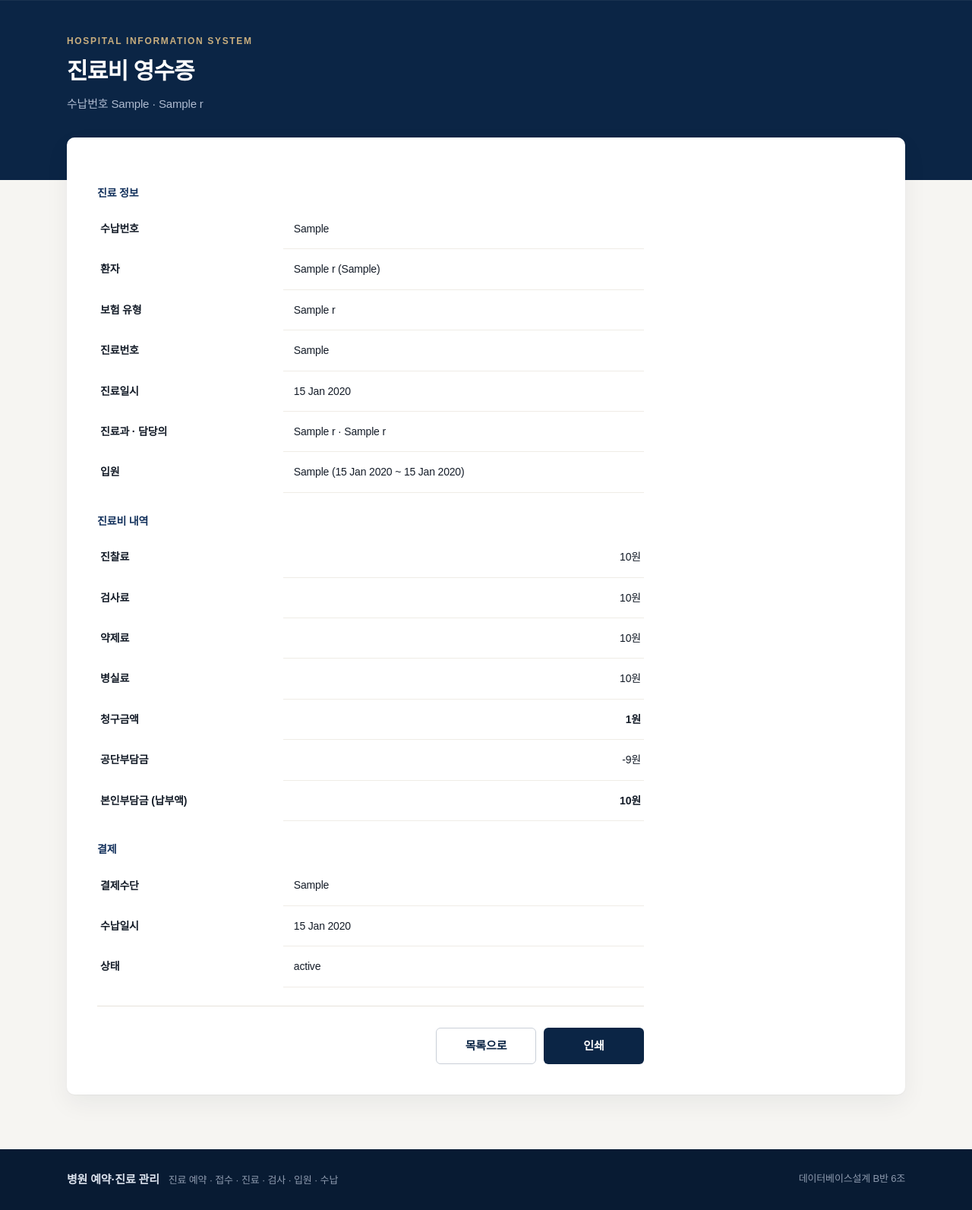
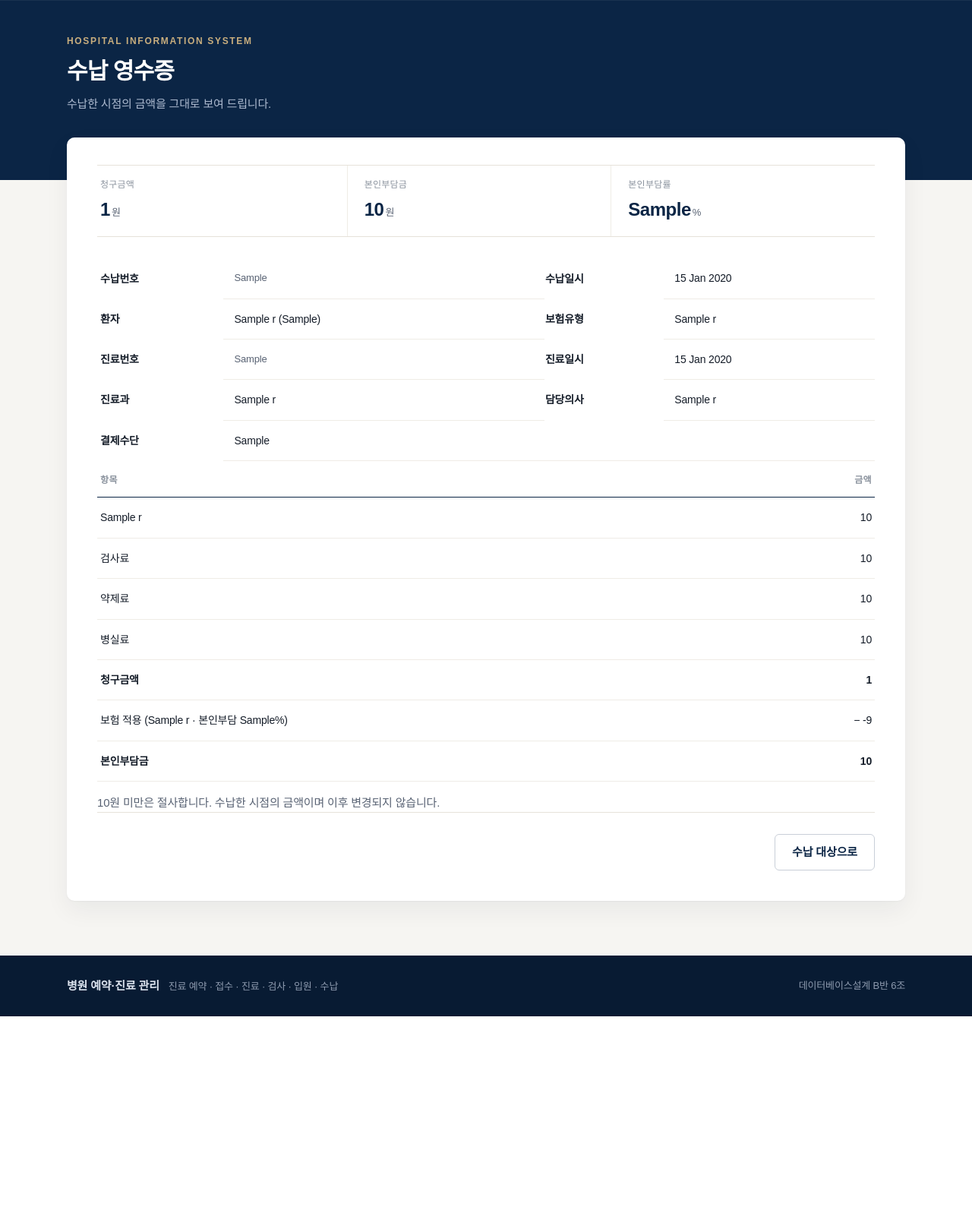
Before and after one commit to ekdus0313/hospital-db, a Node server app: template views/admission/receipt.ejs in a window 1280 px wide. Shown: the part 73-1666 px from the top of the page at 76% size. After the commit the page ends 1411 px from the top, so only its background shows below. Run offline with Node 20, Linux system fonts and the light colour scheme; the template is opened without the code that fills it: most values are stand-ins (such as "Sample title", 1, 10 or a date in 2020); some web fonts are replaced.

Commit message:
조원4: 영수증 주소를 계획서(/admission/receipt/:mrno)에 맞춤, 병실·병상 관리 추가

```diff
--- a/views/admission/pay.ejs
+++ b/views/admission/pay.ejs
@@ -21,7 +21,7 @@
     <p><a class="btn btn--secondary" href="/admission/inpatients">입원 현황으로</a></p>
   <% } else if (bill.pay_status === '완료') { %>
     <p class="alert">이미 수납이 끝난 진료입니다.</p>
-    <p><a class="btn btn--primary" href="/admission/payments/<%= bill.medical_record_no %>/receipt">영수증 보기</a></p>
+    <p><a class="btn btn--primary" href="/admission/receipt/<%= bill.medical_record_no %>">영수증 보기</a></p>
   <% } else { %>
     <form class="form" method="POST" action="/admission/payments/<%= bill.medical_record_no %>">
       <label class="field">
--- a/views/admission/receipt.ejs
+++ b/views/admission/receipt.ejs
@@ -1,69 +1,58 @@
-<%# views/admission/receipt.ejs — 진료비 영수증 (조원4). payment 저장값만 표시 %>
-<%- include('../layout/header', { title: '진료비 영수증', subtitle: '수납번호 ' + r.payment_no + ' · ' + r.patient_name }) %>
+<%# views/admission/receipt.ejs — 수납 영수증 (조원4, R-0029). payment 저장값만 표시 %>
+<%- include('../layout/header', { title: '수납 영수증',
+        subtitle: '수납한 시점의 금액을 그대로 보여 드립니다.' }) %>
 <%
-  const won = n => Number(n || 0).toLocaleString('ko-KR') + '원';
-  const insurerShare = Number(r.total_amount) - Number(r.patient_amount);   // 공단부담금 (저장값끼리 계산)
-  const backHref = (typeof user !== 'undefined' && user && user.role === 'patient') ? '/patient/payments' : '/admission/payments';
+  const won = n => Number(n || 0).toLocaleString('ko-KR');
+  // 환자는 원무 화면(/admission/payments)에 들어갈 수 없으므로 자기 수납 내역으로 돌려보낸다
+  const isPatient = typeof user !== 'undefined' && user && user.role === 'patient';
 %>
 
-<style>
-  .receipt { max-width: 720px; }
-  .receipt table { width: 100%; margin-bottom: 24px; }
-  .receipt th { width: 34%; text-align: left; }
-  .receipt td.num { text-align: right; }
-  .receipt .total th, .receipt .total td { font-weight: 700; }
-  @media print {
-    .topbar, .mainnav, .hero, .footer, .no-print { display: none !important; }
-    .receipt { max-width: none; }
-  }
-</style>
+<dl class="stats">
+  <div><dt>청구금액</dt><dd><%= won(r.total_amount) %><small>원</small></dd></div>
+  <div><dt>본인부담금</dt><dd><%= won(r.patient_amount) %><small>원</small></dd></div>
+  <div><dt>본인부담률</dt><dd><%= r.copay_rate %><small>%</small></dd></div>
+</dl>
 
-<% if (msg) { %>
-  <div class="alert no-print" role="status"><%= msg %></div>
-<% } %>
-
-<div class="receipt">
-  <h3>진료 정보</h3>
+<div class="table-wrap">
 <table>
   <tbody>
-      <tr><th>수납번호</th><td><%= r.payment_no %></td></tr>
-      <tr><th>환자</th><td><%= r.patient_name %> (<%= r.patient_no %>)</td></tr>
-      <tr><th>보험 유형</th><td><%= r.insurance_name %></td></tr>
-      <tr><th>진료번호</th><td><%= r.medical_record_no %></td></tr>
-      <tr><th>진료일시</th><td><%= r.treated_at %></td></tr>
-      <tr><th>진료과 · 담당의</th><td><%= r.dept_name %> · <%= r.employee_name %></td></tr>
-      <% if (r.admission_no) { %>
-        <tr><th>입원</th><td><%= r.admission_no %> (<%= r.admit_at %> ~ <%= r.discharge_at || '' %>)</td></tr>
-      <% } %>
+    <tr><th>수납번호</th><td class="code"><%= r.payment_no %></td>
+        <th>수납일시</th><td><%= r.paid_at %></td></tr>
+    <tr><th>환자</th><td><%= r.patient_name %> (<%= r.patient_no %>)</td>
+        <th>보험유형</th><td><%= r.insurance_name %></td></tr>
+    <tr><th>진료번호</th><td class="code"><%= r.medical_record_no %></td>
+        <th>진료일시</th><td><%= r.treated_at %></td></tr>
+    <tr><th>진료과</th><td><%= r.dept_name %></td>
+        <th>담당의사</th><td><%= r.employee_name %></td></tr>
+    <tr><th>결제수단</th><td colspan="3"><%= r.pay_method %></td></tr>
   </tbody>
 </table>
+</div>
 
-  <h3>진료비 내역</h3>
+<div class="table-wrap">
 <table>
+  <thead><tr><th>항목</th><th class="num">금액</th></tr></thead>
   <tbody>
-      <tr><th>진찰료</th><td class="num"><%= won(r.consult_amount) %></td></tr>
-      <tr><th>검사료</th><td class="num"><%= won(r.test_amount) %></td></tr>
-      <tr><th>약제료</th><td class="num"><%= won(r.drug_amount) %></td></tr>
-      <tr><th>병실료</th><td class="num"><%= won(r.room_amount) %></td></tr>
-      <tr class="total"><th>청구금액</th><td class="num"><%= won(r.total_amount) %></td></tr>
-      <tr><th>공단부담금</th><td class="num"><%= won(insurerShare) %></td></tr>
-      <tr class="total"><th>본인부담금 (납부액)</th><td class="num"><%= won(r.patient_amount) %></td></tr>
+    <tr><td><%= r.fee_name %></td><td class="num"><%= won(r.consult_amount) %></td></tr>
+    <tr><td>검사료</td><td class="num"><%= won(r.test_amount) %></td></tr>
+    <tr><td>약제료</td><td class="num"><%= won(r.drug_amount) %></td></tr>
+    <tr><td>병실료</td><td class="num"><%= won(r.room_amount) %></td></tr>
+    <tr><td><b>청구금액</b></td><td class="num"><b><%= won(r.total_amount) %></b></td></tr>
+    <tr><td>보험 적용 (<%= r.insurance_name %> · 본인부담 <%= r.copay_rate %>%)</td>
+        <td class="num">− <%= won(r.total_amount - r.patient_amount) %></td></tr>
+    <tr><td><b>본인부담금</b></td><td class="num"><b><%= won(r.patient_amount) %></b></td></tr>
   </tbody>
 </table>
+</div>
 
-  <h3>결제</h3>
-  <table>
-    <tbody>
-      <tr><th>결제수단</th><td><%= r.pay_method %></td></tr>
-      <tr><th>수납일시</th><td><%= r.paid_at %></td></tr>
-      <tr><th>상태</th><td><%= r.pay_status %></td></tr>
-    </tbody>
-  </table>
+<p class="muted">10원 미만은 절사합니다. 수납한 시점의 금액이며 이후 변경되지 않습니다.</p>
 
-  <div class="form__actions no-print">
-    <a class="btn btn--secondary" href="<%= backHref %>">목록으로</a>
-    <button type="button" class="btn btn--primary" onclick="window.print()">인쇄</button>
-  </div>
+<div class="form__actions">
+  <% if (isPatient) { %>
+    <a class="btn btn--secondary" href="/patient/payments">내 수납 내역으로</a>
+  <% } else { %>
+    <a class="btn btn--secondary" href="/admission/payments">수납 대상으로</a>
+  <% } %>
 </div>
 
 <%- include('../layout/footer') %>
--- a/views/patient/payments.ejs
+++ b/views/patient/payments.ejs
@@ -29,6 +29,7 @@
           <th class="num">본인부담금</th>
           <th>결제</th>
           <th>상태</th>
+          <th>영수증</th>
         </tr>
       </thead>
       <tbody>
@@ -44,6 +45,11 @@
             <td class="num"><b><%= won(r.patient_amount) %></b></td>
             <td class="muted"><%= r.pay_method ? r.pay_method + ' · ' + r.paid_at : '–' %></td>
             <td><span class="tag tag--<%= tag(r.pay_status) %>"><%= r.pay_status %></span></td>
+            <td>
+              <% if (r.pay_status === '완료') { %>
+                <a class="btn btn--sm" href="/admission/receipt/<%= r.medical_record_no %>">영수증</a>
+              <% } else { %>–<% } %>
+            </td>
           </tr>
         <% }) %>
       </tbody>
```
Also changed, not shown: routes/admission.js (+171 -39 lines), views/admission/admin-rooms.ejs (added, +112 -0 lines). Lines whose indentation alone changed are shown as unchanged.
